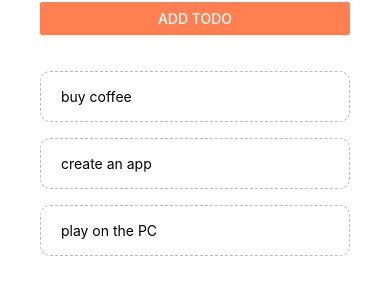
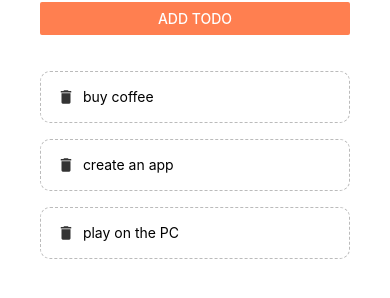
Before and after one commit to DibyaRB/toDoList-reactNative, a React Native app: screen / in a window 390 px wide. Shown: the part 158-456 px from the top of the page. Built offline with nearby package versions, Linux system fonts and the light colour scheme.

Commit message:
Added Icons and styling

```diff
--- a/components/todoItem.js
+++ b/components/todoItem.js
@@ -1,10 +1,16 @@
 import React from 'react';
 import { StyleSheet, Text, View, TouchableOpacity } from 'react-native';
+import {MaterialIcons} from '@expo/vector-icons';
+
 
 export default function TodoItem({item,pressHandler}) {
 return (
     <TouchableOpacity onPress={()=>pressHandler(item.key)}>
-    <Text style={styles.item}> {item.text} </Text>
+
+    <View style={styles.item}>
+    <MaterialIcons name='delete' size={18} color ="#333" />
+    <Text style={styles.itemtext}>  {item.text} </Text>
+   </View>
     </TouchableOpacity>
 )
 }
@@ -16,11 +22,15 @@
         borderColor:'#bbb',
         borderWidth:1,
         borderStyle:'dashed',
-        borderRadius:10
+        borderRadius:10,
+        flexDirection:'row'
     },
     title:{
         textAlign: 'center',
         color: '#fff',
         fontSize:20
+    },
+    itemText:{
+        marginLeft:10
     }
 });
```
